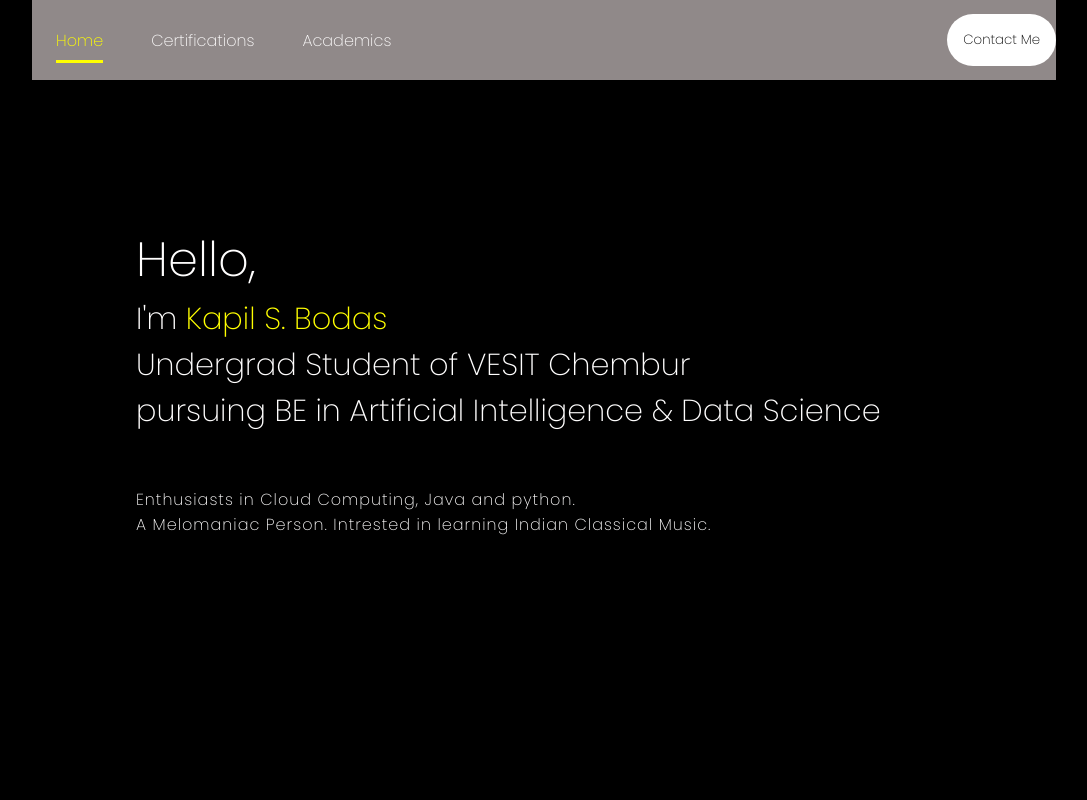
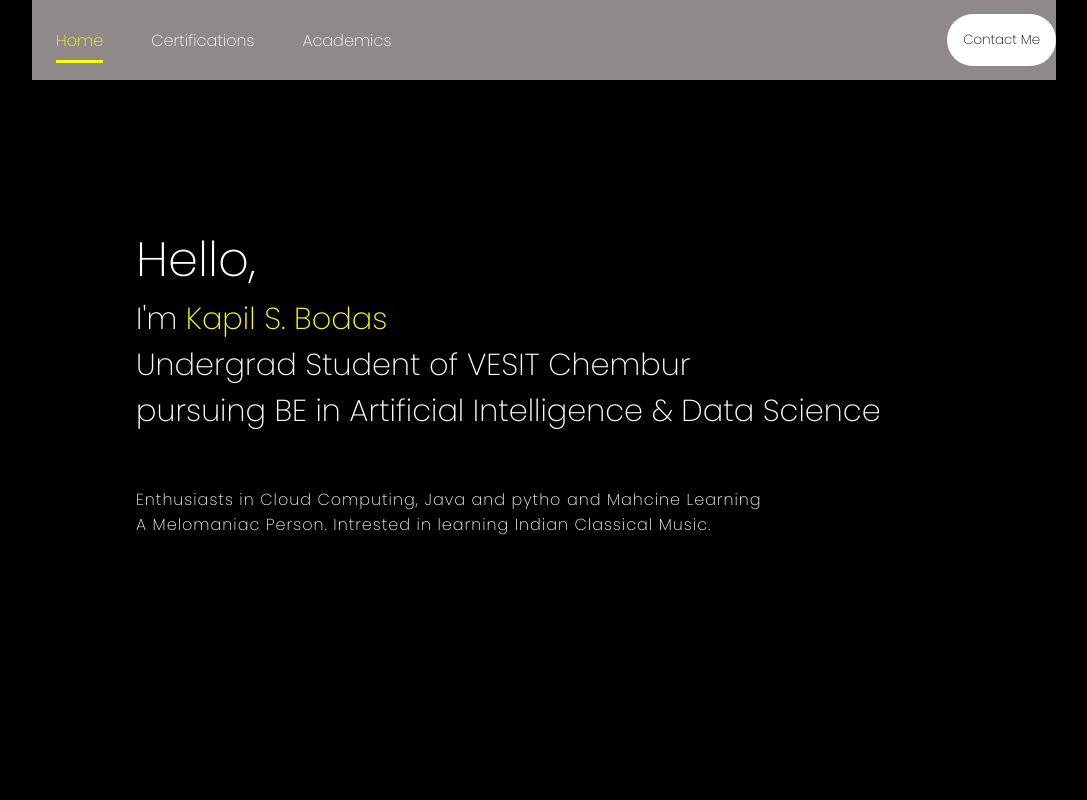
Before and after one commit to BodasKapil/portfolio_react_peoject, a React (Create React App) app: page / in a window 1280 px wide. Shown: the top 800 px of the page, without its empty margins (96-1183 px from the left). Built offline with nearby package versions, Linux system fonts and the light colour scheme.

Commit message:
changes done by kapil

```diff
--- a/src/components/intro/intro.js
+++ b/src/components/intro/intro.js
@@ -10,7 +10,7 @@ const Intro = () =>{
                 <span className="introText">I'm <span className="introName">Kapil S. Bodas</span><br/>Undergrad Student of VESIT Chembur</span>
                 <span className="introText">pursuing BE in Artificial Intelligence & Data Science </span>
                 <br/>
-                <p className="introPara">Enthusiasts in Cloud Computing, Java and python. </p>
+                <p className="introPara">Enthusiasts in Cloud Computing, Java and pytho and Mahcine Learning </p>
 
                 <p className="introPara">A Melomaniac Person. Intrested in learning Indian Classical Music.</p>
             </div>
```
